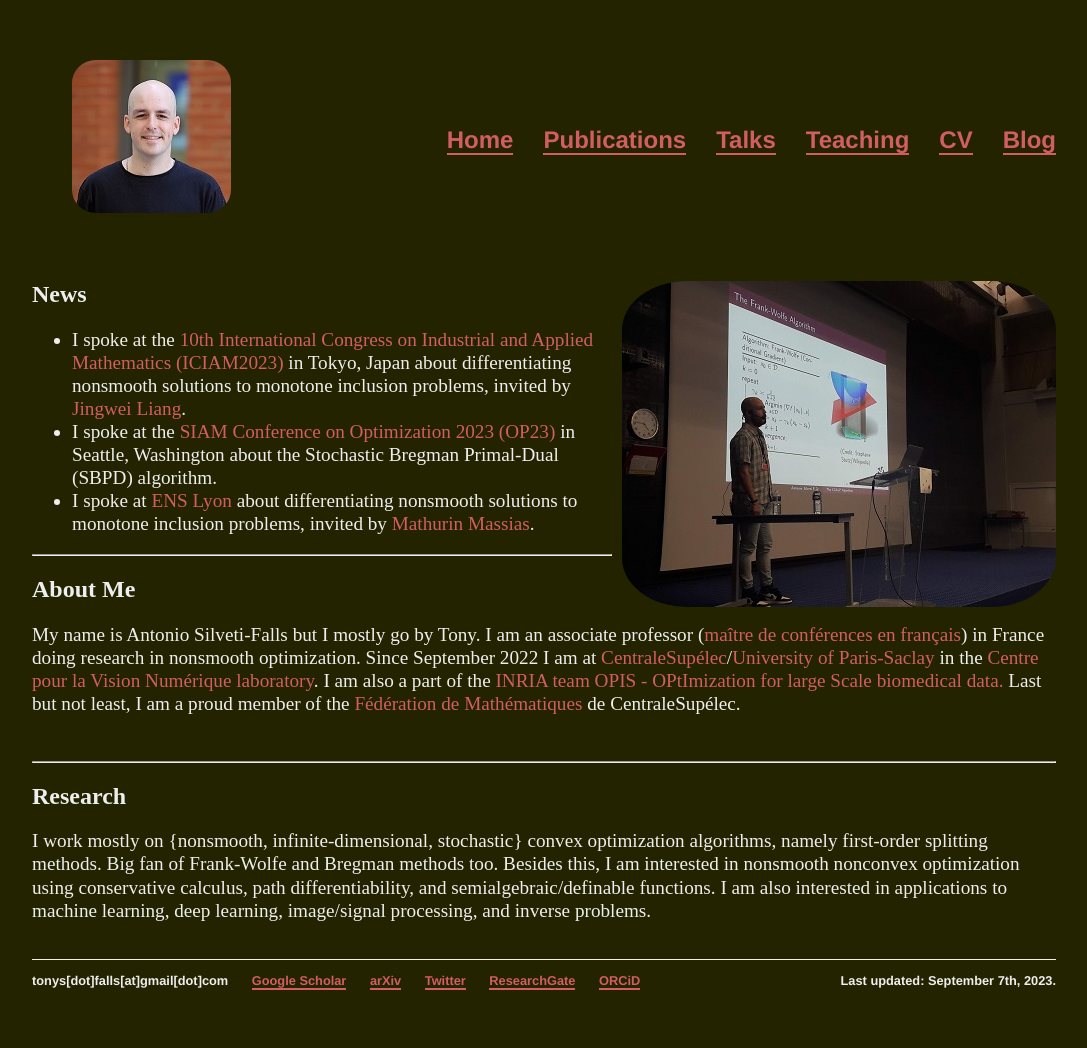
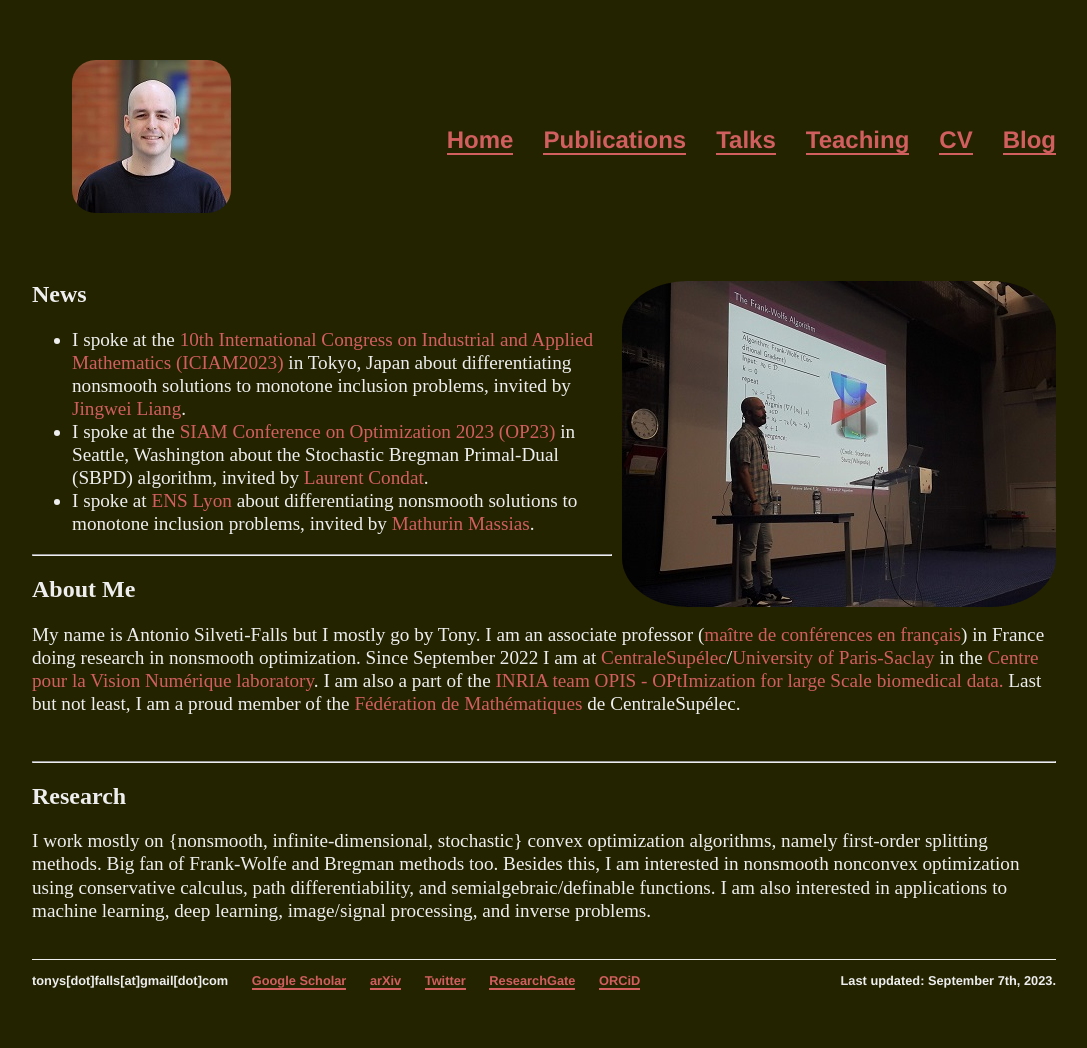
Before and after one commit to tonysf/tonysf.github.io, a Jekyll site: the page built from index.html, in a window 1280 px wide. Shown: the whole page, without its empty margins (96-1183 px from the left). Built offline with Jekyll 4.4.1, drawn with Linux system fonts in a browser that asks for light colours.

Commit message:
updated talks

```diff
--- a/index.html
+++ b/index.html
@@ -12,7 +12,7 @@
 		I spoke at the <a href="https://iciam2023.org/registered_data?id=00521#04271">10th International Congress on Industrial and Applied Mathematics (ICIAM2023)</a> in Tokyo, Japan about differentiating nonsmooth solutions to monotone inclusion problems, invited by <a href="https://jliang993.github.io/">Jingwei Liang</a>.
 	</li>
 	<li>
-		I spoke at the <a href="https://www.siam.org/conferences/cm/conference/op23">SIAM Conference on Optimization 2023 (OP23)</a> in Seattle, Washington about the Stochastic Bregman Primal-Dual (SBPD) algorithm.
+		I spoke at the <a href="https://www.siam.org/conferences/cm/conference/op23">SIAM Conference on Optimization 2023 (OP23)</a> in Seattle, Washington about the Stochastic Bregman Primal-Dual (SBPD) algorithm, invited by <a href="https://lcondat.github.io/">Laurent Condat</a>.
 	</li>
 	<li>
 		I spoke at <a href="https://www.ens-lyon.fr/PHYSIQUE/seminars/machine-learning-and-signal-processing/mlsp23_Silveti-Falls">ENS Lyon</a> about differentiating nonsmooth solutions to monotone inclusion problems, invited by <a href="https://mathurinm.github.io/">Mathurin Massias</a>.
--- a/publications/index.html
+++ b/publications/index.html
@@ -6,7 +6,8 @@
 	<div class="blurb">
 		<h2>In Preparation/Submitted</h2>
 		<p><ul class="publications">
-			<label><b>[...]</b></label>
+			<label><b>[...]</b></label><li>  <b>[...]</b> ...<br>
+				<i>Stay tuned!</i></li></ul></p>
 		</ul></p>
 		<hr>
 		<h2>Published</h2>
--- a/talks/index.html
+++ b/talks/index.html
@@ -4,7 +4,8 @@
 ---
 <h2>Upcoming</h2>
 <p><ul class="publications">
-	<label><b>[...]</b></label>
+	<label><b>[...]</b></label><li>  <b>[...]</b> ...<br>
+		<i>Stay tuned!</i></li>
 </ul></p>
 <hr>
 <h2>Past</h2>
```
